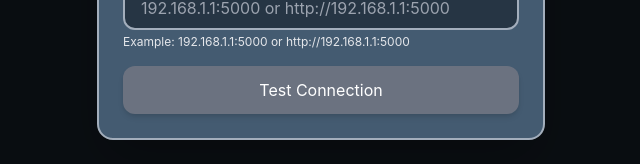
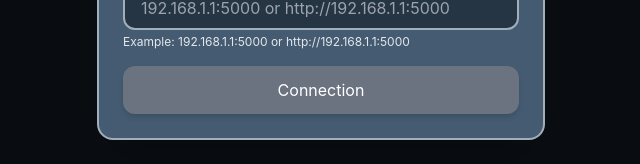
Before and after one commit to marcelo1825908/backoffice, a React (Create React App) app: page / in a window 1280 px wide. Shown: the part 417-581 px from the top of the page, without its empty margins (319-959 px from the left). Built offline with nearby package versions, Linux system fonts and the light colour scheme.

Commit message:
fix button name

```diff
--- a/src/components/ServerUrlModal.js
+++ b/src/components/ServerUrlModal.js
@@ -119,7 +119,7 @@ const ServerUrlModal = ({ onConnectionSuccess }) => {
               disabled={testing || success || !serverUrl.trim()}
               className="w-full px-6 py-3 bg-blue-600 hover:bg-blue-700 text-white rounded-xl transition-colors disabled:bg-gray-500 disabled:cursor-not-allowed shadow-md hover:shadow-lg"
             >
-              {testing ? 'Testing Connection...' : success ? 'Connected!' : 'Test Connection'}
+              {testing ? 'Testing Connection...' : success ? 'Connected!' : 'Connection'}
             </button>
           </div>
         </div>
```
